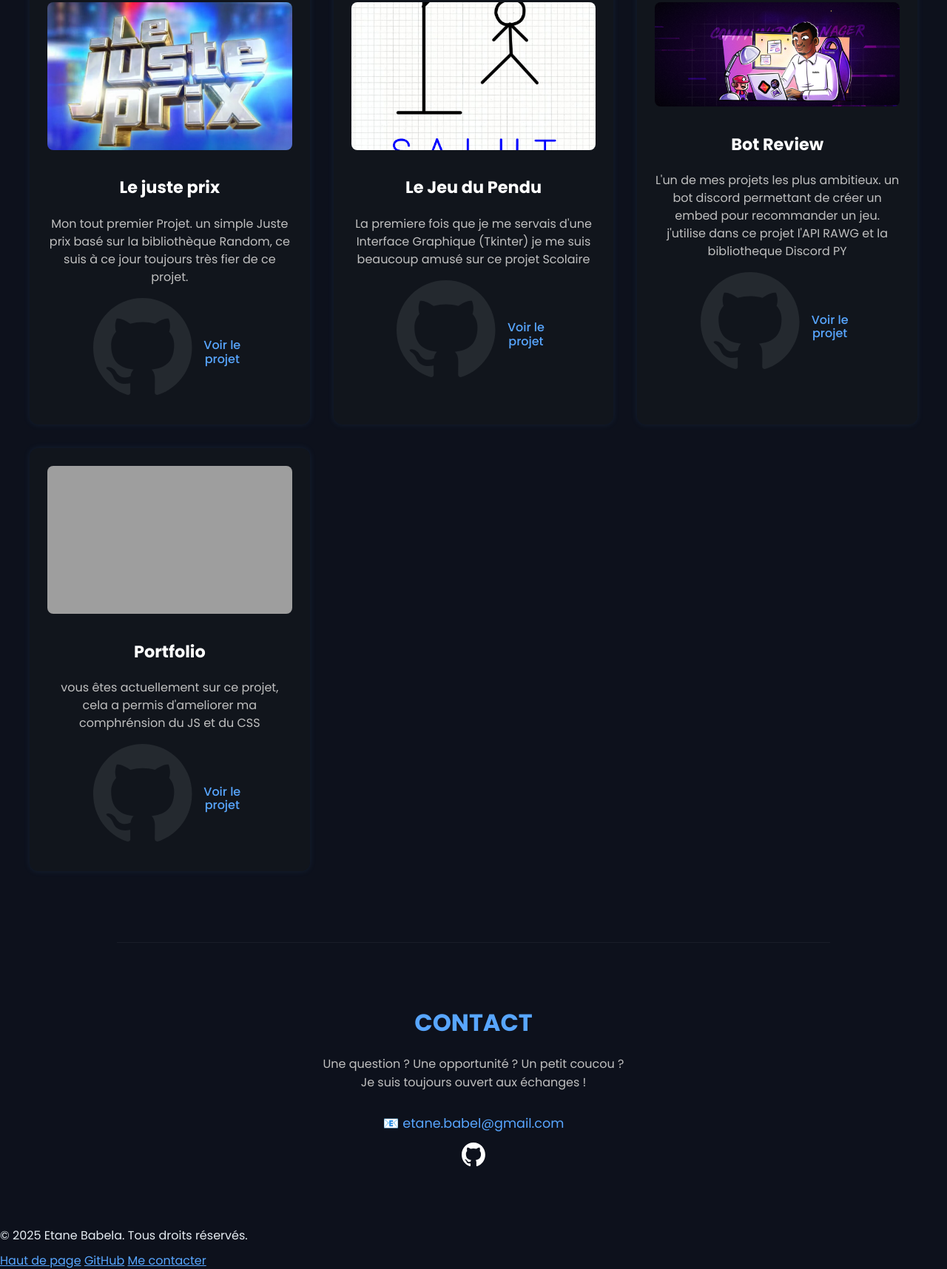
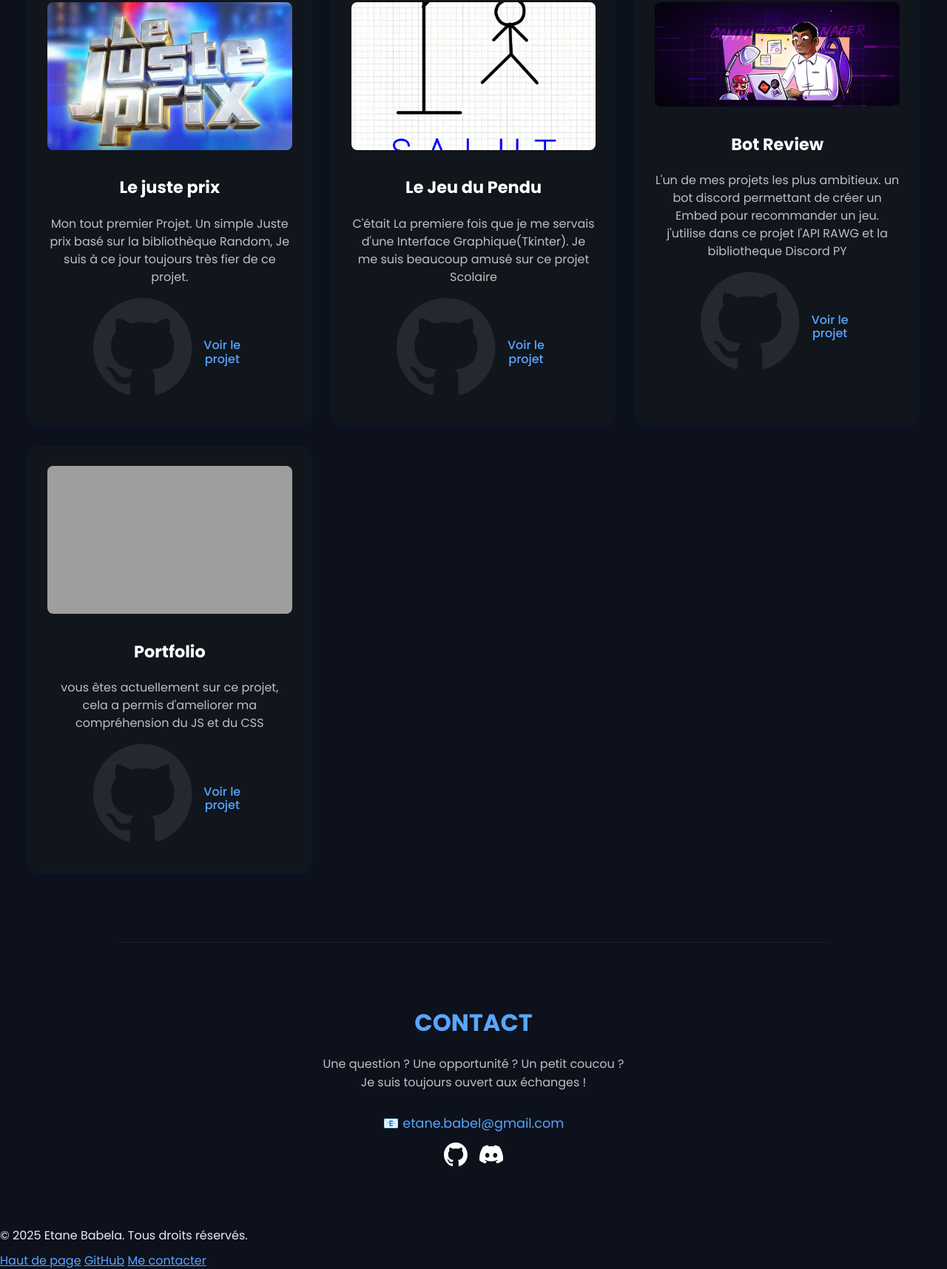
Before and after one commit to Etane27/My_portfolio, a plain HTML site: page index.html in a window 1280 px wide. Shown: the part 1779-3495 px from the top of the page at 74% size. Drawn offline with Linux system fonts and the light colour scheme; grey boxes are pictures that could not be loaded.

Commit message:
ajout de mon discord , et correction de certaines fautes

```diff
--- a/index.html
+++ b/index.html
@@ -116,7 +116,7 @@
 
 
 
-      <div class="project-grid"></div>
+    <div class="project-grid"></div>
 
   </section>
 
@@ -132,7 +132,10 @@
       <div class="social-links">
         <a href="https://github.com/Etane27" target="_blank" rel="noopener">
           <img src="assets/github-mark.svg" alt="GitHub">
-        </a>
+          <a alt="discord">
+            <img src="assets/discord.svg" id="copy-discord" alt="discord" title="Etane_" style="cursor: pointer; ">
+          </a>
+
 
       </div>
     </div>
--- a/script.js
+++ b/script.js
@@ -31,25 +31,25 @@ categories.forEach(category => {
 const projets = [
   {
     titre:"Le juste prix",
-    description:"Mon tout premier Projet. un simple Juste prix basé sur la bibliothèque Random, ce suis à ce jour toujours très fier de ce projet.",
+    description:"Mon tout premier Projet. Un simple Juste prix basé sur la bibliothèque Random, Je suis à ce jour toujours très fier de ce projet.",
     lien:"https://github.com/Etane27/Just-prix",
     image: "assets/juste_prix.jpg"
   },
   {
     titre:"Le Jeu du Pendu",
-    description:"La premiere fois que je me servais d'une Interface Graphique (Tkinter) je me suis beaucoup amusé sur ce projet Scolaire",
+    description:" C'était La premiere fois que je me servais d'une Interface Graphique(Tkinter). Je me suis beaucoup amusé sur ce projet Scolaire",
     lien:"https://github.com/Etane27/Hangman",
     image:"assets/pendu.png",
   },
   {
     titre:"Bot Review",
-    description:"L'un de mes projets les plus ambitieux. un bot discord permettant de créer un embed pour recommander un jeu. j'utilise dans ce projet l'API RAWG et la bibliotheque Discord PY",
+    description:"L'un de mes projets les plus ambitieux. un bot discord permettant de créer un Embed pour recommander un jeu. j'utilise dans ce projet l'API RAWG et la bibliotheque Discord PY",
     lien:"https://github.com/Etane27/Review_BOT",
     image:"assets/JV.png"
   },
   {
     titre:"Portfolio",
-    description:"vous êtes actuellement sur ce projet, cela a permis d'ameliorer ma comphrénsion du JS et du CSS",
+    description:"vous êtes actuellement sur ce projet, cela a permis d'ameliorer ma compréhension du JS et du CSS",
     lien :"#",
     image:"assets/icon.png"
   }
@@ -95,3 +95,15 @@ projets.forEach((projet) => {
   card.append(card_image, card_title, card_desc, link_wrapper);
   container.append(card);
 });
+
+document.getElementById("copy-discord").addEventListener("click", () => {
+  const pseudoDiscord = "Etane_";
+
+  navigator.clipboard.writeText(pseudoDiscord)
+    .then(() => {
+      alert("Pseudo Discord copié !");
+    })
+    .catch(err => {
+      console.error("Erreur lors de la copie :", err);
+    });
+});
```
Also changed, not shown: assets/discord.svg (added).
